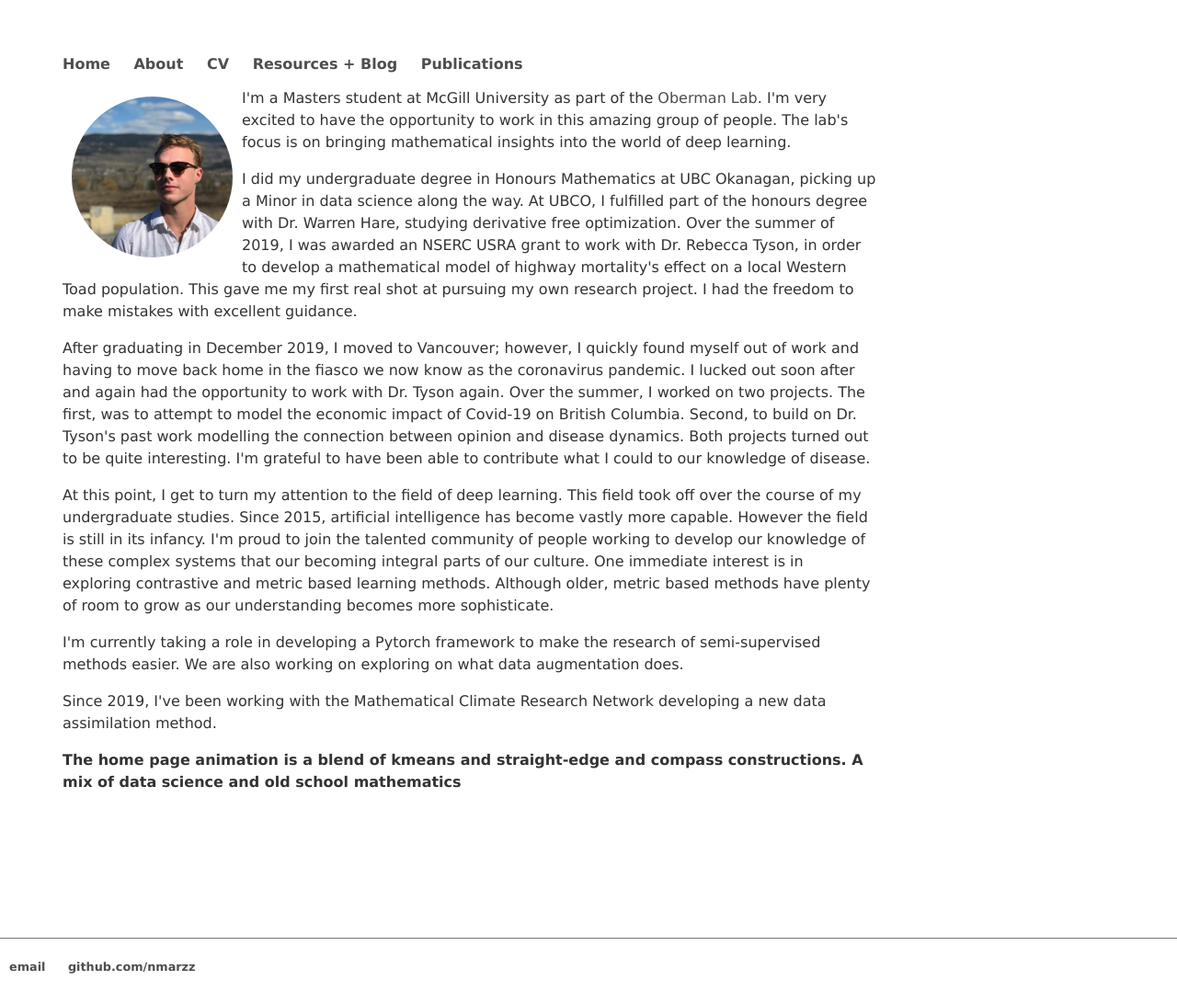
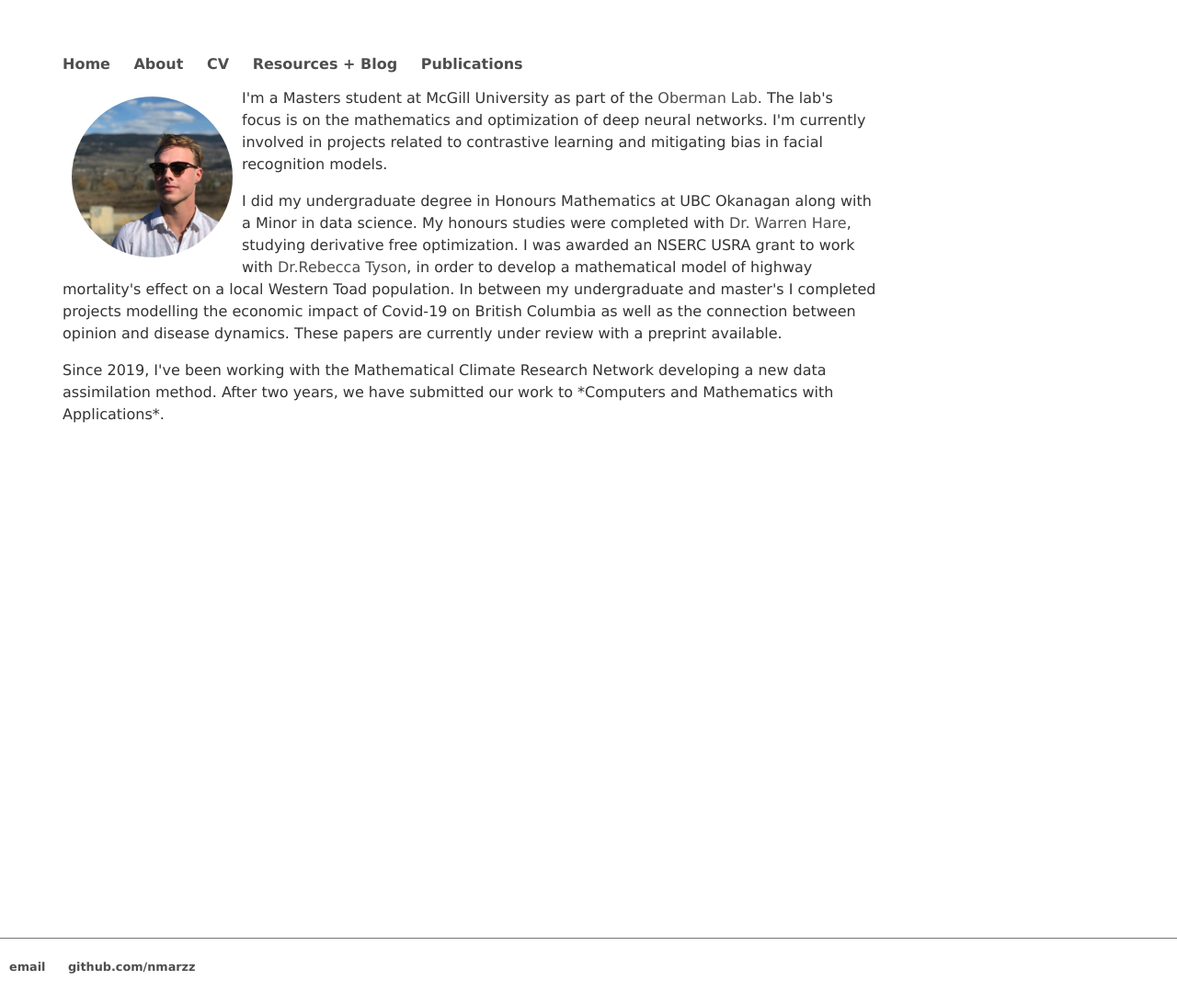
Before and after one commit to nmarzz/nmarzz.github.io, a Jekyll site: the page built from about.html, in a window 1280 px wide. Shown: the whole page at 92% size. Built offline with Jekyll 4.4.1, drawn with Linux system fonts in a browser that asks for light colours.

Commit message:
update about

```diff
--- a/about.html
+++ b/about.html
@@ -8,36 +8,8 @@ title: About me
 </div>
 
 
-<p>
-I'm a Masters student at McGill University as part of the <a href="https:/www.adamoberman.net/oberman-lab.html">Oberman Lab</a>.
-I'm very excited to have the opportunity to work in this amazing group of people. The lab's focus is on bringing mathematical insights
-into the world of deep learning.</p>
+<p>I'm a Masters student at McGill University as part of the <a href="https:/www.adamoberman.net/oberman-lab.html">Oberman Lab</a>. The lab's focus is on the mathematics and optimization of deep neural networks. I'm currently involved in projects related to contrastive learning and mitigating bias in facial recognition models.</p>
 
-<p>
-I did my undergraduate degree in Honours Mathematics at UBC Okanagan, picking up a Minor in data science along the way. At UBCO,
-I fulfilled part of the honours degree with Dr. Warren Hare, studying derivative free optimization. Over the summer
-of 2019, I was awarded an NSERC USRA grant to work with Dr. Rebecca Tyson, in order to develop a mathematical model of highway mortality's effect on a local Western Toad population.
-This gave me my first real shot at pursuing my own research project. I had the freedom to make mistakes
-with excellent guidance.</p>
+<p>I did my undergraduate degree in Honours Mathematics at UBC Okanagan along with a Minor in data science. My honours studies were completed with <a href="https://cmps.ok.ubc.ca/about/contact/warren-hare/">Dr. Warren Hare</a>, studying derivative free optimization. I was awarded an NSERC USRA grant to work with <a href="https://people.ok.ubc.ca/rtyson/">Dr.Rebecca Tyson</a>, in order to develop a mathematical model of highway mortality's effect on a local Western Toad population. In between my undergraduate and master's I completed projects modelling the economic impact of Covid-19 on British Columbia as well as the connection between opinion and disease dynamics. These papers are currently under review with a preprint available.</p>
 
-<p>
-After graduating in December 2019, I moved to Vancouver; however, I quickly found myself out of work and having to move back home in the fiasco
-we now know as the coronavirus pandemic. I lucked out soon after and again had the opportunity to work with Dr. Tyson again. Over the summer, I worked on
-two projects. The first, was to attempt to model the economic impact of Covid-19 on British Columbia. Second, to build on Dr. Tyson's past work modelling
-the connection between opinion and disease dynamics. Both projects turned out to be quite interesting. I'm grateful to have been able to contribute what I could to our
-knowledge of disease.</p>
-
-<p>
-At this point, I get to turn my attention to the field of deep learning. This field took off over the course of my undergraduate studies. Since 2015, artificial intelligence
-has become vastly more capable. However the field is still in its infancy. I'm proud to join the talented community of people working to develop our knowledge of these complex systems
-that our becoming integral parts of our culture. One immediate interest is in exploring contrastive and metric based learning methods. Although older, metric based methods have plenty of room to
-grow as our understanding becomes more sophisticate.</p>
-
-<p>
-I'm currently taking a role in developing a Pytorch framework to make the research of semi-supervised methods easier. We are also working on exploring on what
-data augmentation does.</p>
-
-<p>Since 2019, I've been working with the Mathematical Climate Research Network developing a new data assimilation method. </p>
-
-
-<p><b>The home page animation is a blend of kmeans and straight-edge and compass constructions. A mix of data science and old school mathematics</b></p>
+<p>Since 2019, I've been working with the Mathematical Climate Research Network developing a new data assimilation method. After two years, we have submitted our work to *Computers and Mathematics with Applications*.</p>
```
